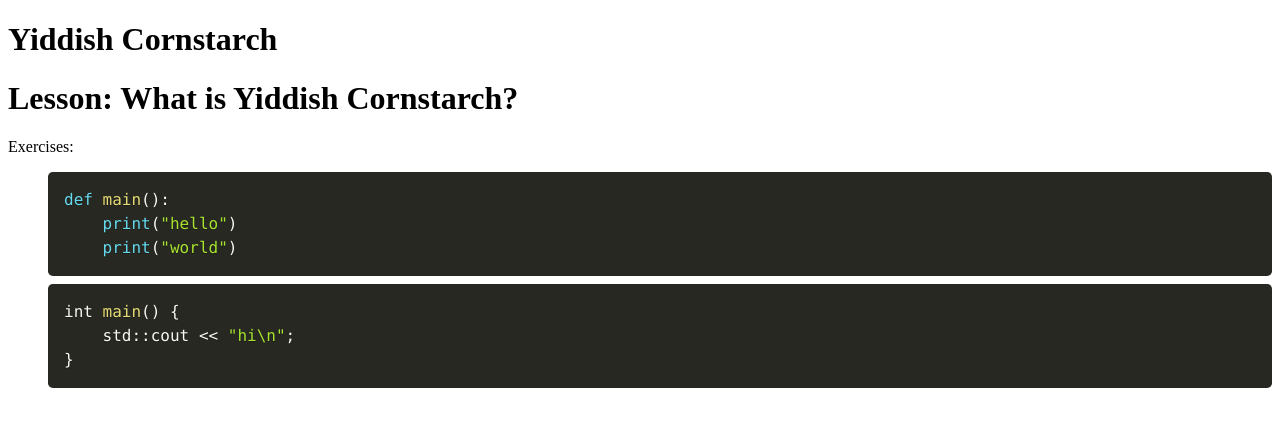
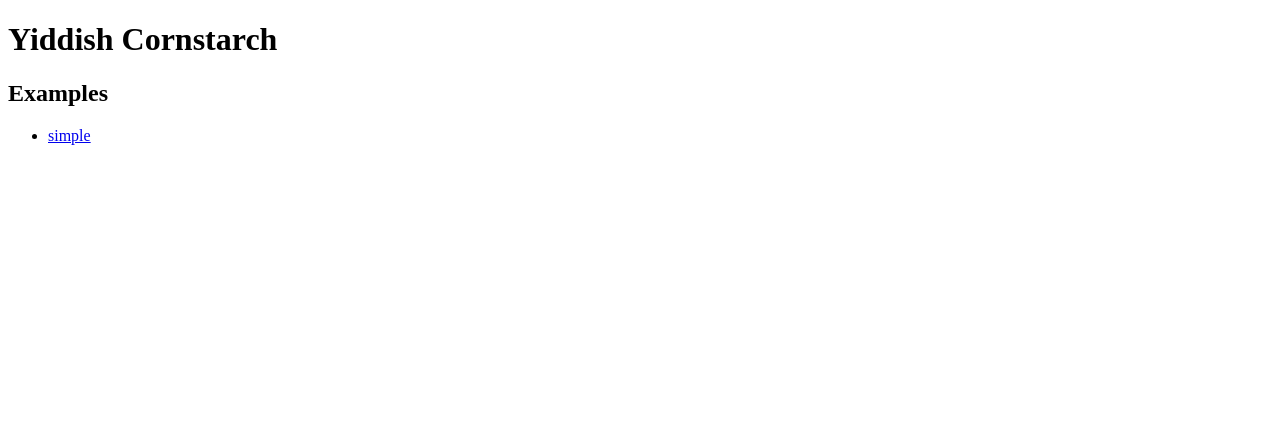
Before and after one commit to schmubleck/yiddish-cornstarch, a React (Create React App) app: page /#/ in a window 1280 px wide. Shown: the top 426 px of the page. Built offline with nearby package versions, Linux system fonts and the light colour scheme.

Commit message:
Add routing to examples page
- Routing does not currently switch example but that will come soon

```diff
--- a/package.json
+++ b/package.json
@@ -4,9 +4,11 @@
   "homepage": "http://iburinoc.github.io/yiddish-cornstarch",
   "private": true,
   "dependencies": {
+    "@types/react-router-dom": "^4.3.1",
     "prismjs": "^1.15.0",
     "react": "^16.5.1",
     "react-dom": "^16.5.1",
+    "react-router-dom": "^4.3.1",
     "react-scripts-ts": "2.17.0"
   },
   "scripts": {
--- a/src/App.tsx
+++ b/src/App.tsx
@@ -1,9 +1,11 @@
 /* tslint:disable:max-classes-per-file */
 // TODO(zhyty): reenable max-classes-per-file once we're past playing around.
 import * as React from 'react';
+import { Link } from 'react-router-dom';
 
-import * as Snippet from './Snippet';
+import { ExampleNames } from './Examples';
 
+/*
 // TODO(zhyty): these are just stubs. Will be need to be updated when Lessons
 // are implemented.
 interface IExercise {
@@ -44,6 +46,20 @@ function LessonInteractiveArea(lesson: ILesson) {
     </div>
   );
 }
+*/
+
+function ExampleLinks() {
+  const examples = [];
+  for (const name of ExampleNames()) {
+    examples.push(<li><Link to={"/example/" + name}>{name}</Link></li>);
+  }
+  return (
+    <div>
+      <h2>Examples</h2>
+      <ul>{examples}</ul>
+    </div>
+  );
+}
 
 class App extends React.Component {
   public render() {
@@ -52,12 +68,13 @@ class App extends React.Component {
         <header className="App-header">
           <h1 className="App-title">Yiddish Cornstarch</h1>
         </header>
-        <LessonFrame {...SAMPLE_LESSON} />
+        <ExampleLinks />
       </div>
     );
   }
 }
 
+/*
 const SAMPLE_LESSON = {
   exercises: [
     {
@@ -84,5 +101,6 @@ const SAMPLE_LESSON = {
   ],
   title: 'What is Yiddish Cornstarch?',
 };
+*/
 
 export default App;
--- /dev/null
+++ b/src/Examples.tsx
@@ -0,0 +1,39 @@
+import * as React from 'react';
+
+import * as Snippet from "./Snippet";
+
+import * as Simple from "./examples/Simple";
+
+interface IExample {
+    lang: string;
+    code: string;
+}
+
+const sources = {
+  "simple": Simple,
+};
+
+function ExampleNames() {
+  return Object.keys(sources);
+}
+
+function ParseExample(ex: IExample): Snippet.ISnippetProps {
+    return {
+        blocks: [{code: "def main():", good: false}] as Snippet.IBlock[],
+        lang: "python",
+    };
+}
+
+function GetExample(name: string) {
+    return ParseExample(sources[name]);
+}
+
+class Example extends React.Component {
+  public render() {
+    return (
+      <Snippet.Snippet {...GetExample("simple")} />
+    );
+  }
+}
+
+export {Example, GetExample, ExampleNames};
--- a/src/Snippet.tsx
+++ b/src/Snippet.tsx
@@ -41,4 +41,4 @@ class Snippet extends React.Component<ISnippetProps, {}> {
   }
 }
 
-export {Snippet, ISnippetProps};
+export {Snippet, ISnippetProps, IBlock};
--- /dev/null
+++ b/src/examples/Simple.tsx
@@ -0,0 +1,10 @@
+const ex = {
+    lang: "python",
+    code:
+`
+\\Gdef happy_birthday(x):
+\\B    print("happy " + str(x) + "th birthday")
+`,
+};
+
+export default ex;
--- a/src/index.tsx
+++ b/src/index.tsx
@@ -1,10 +1,19 @@
 import * as React from 'react';
 import * as ReactDOM from 'react-dom';
+import { HashRouter as Router, Route } from 'react-router-dom';
+
 import App from './App';
+import {Example} from './Examples';
+
 import registerServiceWorker from './registerServiceWorker';
 
 ReactDOM.render(
-  <App />,
+  <Router>
+    <div>
+      <Route exact={true} path="/" component={App} />
+      <Route path="/example" component={Example} />
+    </div>
+  </Router>,
   document.getElementById('root') as HTMLElement
 );
 registerServiceWorker();
```
Also changed, not shown: 1 other file (tests, documents, lock files or other folders).
